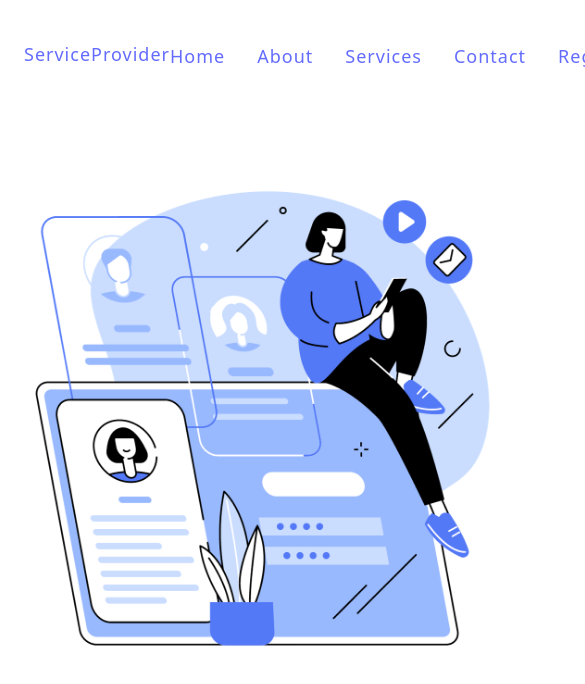
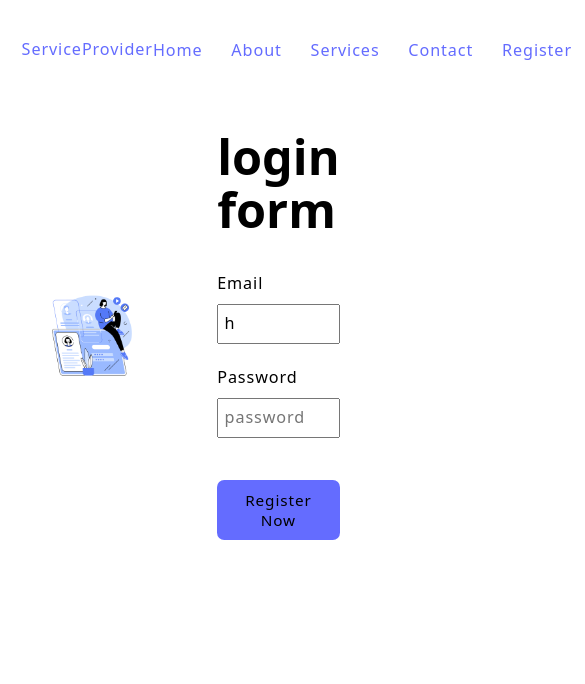
Before and after one commit to MuhammadFaizan144/MERN-Tutorial, a React (Vite) app in the folder client/: page /login in a window 390 px wide. Shown: the top 684 px of the page, 585 px wide, since content can reach past the window. Built offline with nearby package versions, Linux system fonts and the light colour scheme.

Commit message:
add registeration css but responsive is not working in tutorial 25

```diff
--- a/client/src/index.css
+++ b/client/src/index.css
@@ -300,3 +300,107 @@ footer{
   background: var(--btn-color);
   color: #fff;
 }
+
+/** -----------------------
+** registration section css
+** -------------------------  */
+
+.section-registration {
+  padding: 0 3.2rem;
+
+  & .container {
+    /* background-color: #fff; */
+    padding-top: 3.2rem;
+    align-items: center;
+
+    & img {
+      width: 80%;
+      height: auto;
+    }
+  }
+
+  & .registration-form {
+    & label {
+      display: block;
+      margin: 2.4rem 0 0.8rem 0;
+      text-transform: capitalize;
+    }
+    & input {
+      width: 80%;
+      padding: 0.6rem 0.6rem;
+    }
+
+    & button {
+      margin-top: 3.2rem;
+    }
+  }
+}
+
+.adminNav ul {
+  display: flex;
+  flex-direction: column;
+  gap: 2rem;
+}
+
+.adminContainer {
+  display: grid;
+  padding-top: 0;
+  grid-template-columns: 1fr 3fr;
+}
+
+.adminList {
+  flex-direction: column;
+  list-style-type: none;
+}
+
+.adminList li {
+  display: grid;
+  grid-template-columns: 1fr 2fr 1fr 1fr;
+}
+
+/** -----------------------
+** media query section css
+** -------------------------  */
+
+@media (width <= 998px) {
+  .grid-two-cols {
+    grid-template-columns: 1fr;
+  }
+
+  .section-services {
+    & .grid-three-cols {
+      grid-template-columns: repeat(auto-fill, minmax(30rem, 1fr));
+    }
+  }
+
+  .section-registration {
+    & .container {
+      & .reg-img img {
+        width: 60%;
+        height: auto;
+      }
+    }
+  }
+}
+
+@media (width <= 798px) {
+  html {
+    font-size: 56.25%;
+  }
+
+  .section-registration {
+    & .container {
+      & .reg-img img {
+        width: 50%;
+        height: auto;
+      }
+    }
+
+    & .registration-form {
+      & input {
+        width: 100%;
+        padding: 0.6rem 0.6rem;
+      }
+    }
+  }
+}
--- a/client/src/pages/Login.jsx
+++ b/client/src/pages/Login.jsx
@@ -28,7 +28,7 @@ const Login = () => {
                   <img src="/images/register.png" alt="" width="500" height="500" />
                 </div>
                 <div className="registration-form">
-                  <h1 className='main-heading mb-3'>registeration form</h1>
+                  <h1 className='main-heading mb-3'>login form</h1>
                   <br />
                   <form onSubmit={handleSubmit}>
 
```
